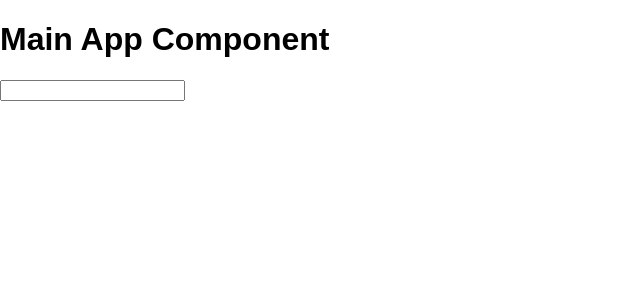
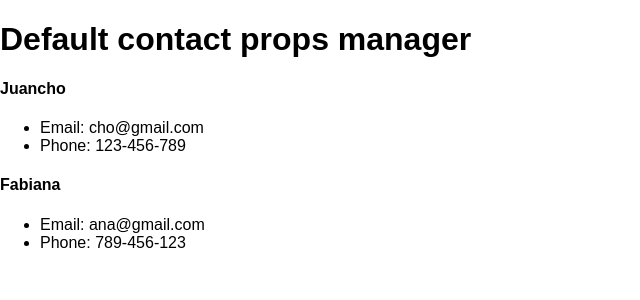
Before and after one commit to LiteSoul/contact-manager, a React (Create React App) app: page / in a window 1280 px wide. Shown: the top 300 px of the page, without its empty margins (0-640 px from the left). Built offline with nearby package versions, Linux system fonts and the light colour scheme.

Commit message:
Add header & contact

```diff
--- a/src/App.js
+++ b/src/App.js
@@ -1,12 +1,16 @@
 import React, { Component } from 'react';
+import Contact from './components/Contact'
+import Header from './components/Header'
+
 import './App.css';
 
 class App extends Component {
   render() {
     return (
       <div className="App">
-        <h1>Main App Component</h1>
-        <input type="text"/>
+        <Header />
+        <Contact name='Juancho' email='cho@gmail.com' phone='123-456-789' />
+        <Contact name='Fabiana' email='ana@gmail.com' phone='789-456-123' />
       </div>
     );
   }
--- /dev/null
+++ b/src/components/Contact.js
@@ -0,0 +1,23 @@
+import React, { Component } from 'react'
+import PropTypes from 'prop-types'
+
+export default class Contact extends Component {
+	render() {
+		const { name, email, phone } = this.props
+		return (
+			<div>
+				<h4>{name}</h4>
+				<ul>
+					<li>Email: {email}</li>
+					<li>Phone: {phone}</li>
+				</ul>
+			</div>
+		)
+	}
+}
+
+Contact.PropTypes = {
+	name: PropTypes.string.isRequired,
+	email: PropTypes.string.isRequired,
+	phone: PropTypes.string.isRequired
+}
--- /dev/null
+++ b/src/components/Header.js
@@ -0,0 +1,21 @@
+import React from 'react'
+import PropTypes from 'prop-types'
+
+const Header = props => {
+	const { branding } = props
+	return (
+		<div>
+			<h1>{branding}</h1>
+		</div>
+	)
+}
+
+Header.defaultProps = {
+	branding: 'Default contact props manager'
+}
+
+Header.propTypes = {
+	branding: PropTypes.string.isRequired
+}
+
+export default Header
```
Also changed, not shown: 1 other file (tests, documents, lock files or other folders).
